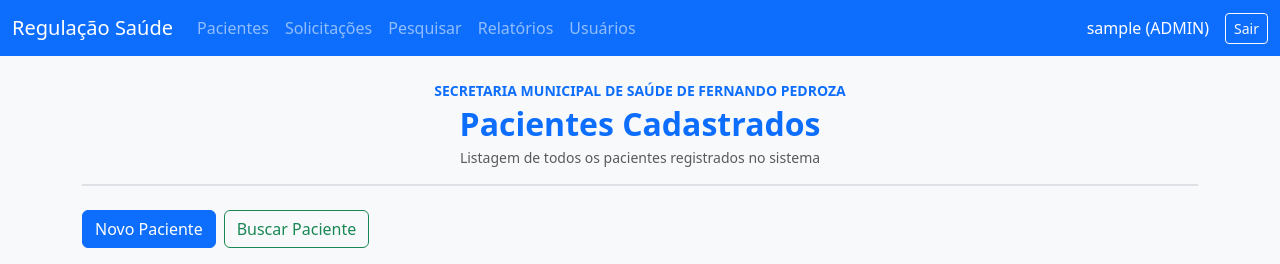
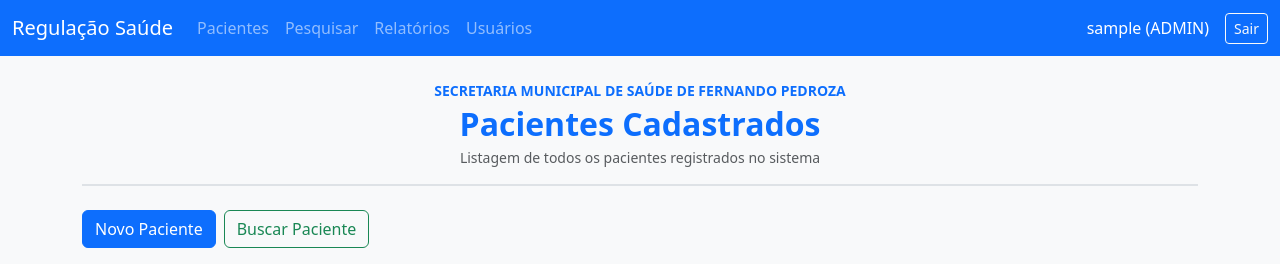
Before and after one commit to diegorafa87/GestaoRegulacao, a Flask app: page /pacientes in a window 1280 px wide. Shown: the top 264 px of the page. Run offline with Flask 3, Linux system fonts and the light colour scheme; the visitor is signed in with stand-in values (Sample User, id 1); data that the repository does not hold is empty; some libraries are stand-ins or nearby versions.

Commit message:
Remove menu Solicitações da barra superior

```diff
--- a/templates/base.html
+++ b/templates/base.html
@@ -20,7 +20,6 @@
       {% if session.get('usuario_id') %}
       <ul class="navbar-nav me-auto mb-2 mb-lg-0">
         <li class="nav-item"><a class="nav-link" href="/pacientes">Pacientes</a></li>
-        <li class="nav-item"><a class="nav-link" href="/solicitacoes">Solicitações</a></li>
         <li class="nav-item"><a class="nav-link" href="/pesquisar">Pesquisar</a></li>
         <li class="nav-item"><a class="nav-link" href="/relatorios">Relatórios</a></li>
         {% if session.get('usuario_perfil') == 'ADMIN' %}
```
